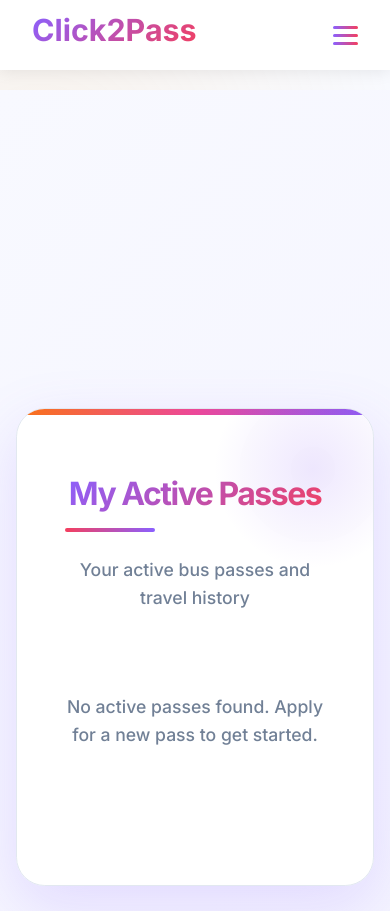
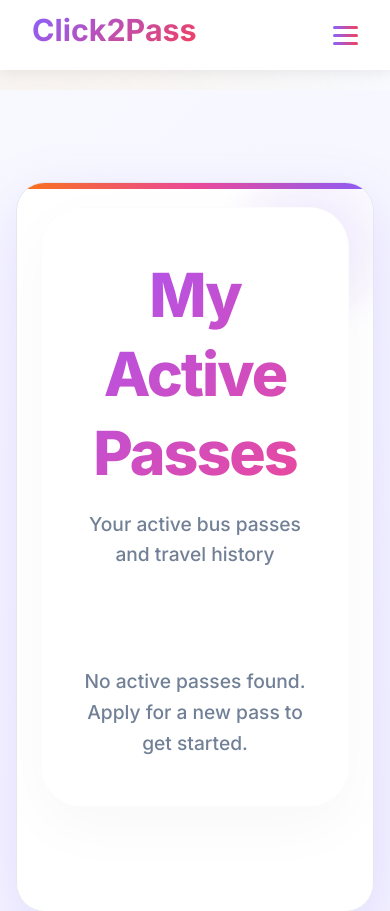
Before and after one commit to hanisah12/Click2Pass_React, a React (Vite) app in the folder frontend/: page /my-passes in a window 390 px wide. Shown: the top 911 px of the page. Built offline with nearby package versions, Linux system fonts and the light colour scheme.

Commit message:
feat: update LandingPage and MyPasses components for improved layout and styling; enhance CSS for better visual presentation and responsiveness

```diff
--- a/frontend/src/pages/LandingPage.jsx
+++ b/frontend/src/pages/LandingPage.jsx
@@ -15,14 +15,16 @@ const LandingPage = () => {
       <div className="hero-section">
         <div className="hero-content animate-fade-in">
           <div className="city-badge">
-            <MapPinned size={14} className="city-badge-icon" /> Exclusively for Chennai
+            <MapPinned size={14} className="city-badge-icon" /> Exclusively for
+            Chennai
           </div>
           <h1>Seamless Travel. Instant Passes.</h1>
-          <p>
-            Get your monthly bus passes in just a few clicks. Welcome to
-            Click2Pass, your digital solution for easy commuting in
-            <strong> Chennai</strong>.
-          </p>
+          <div className="p-1" >
+            <p >
+              Get your monthly bus passes in just a few clicks. Welcome to
+              Click2Pass, your digital solution for easy commuting in Chennai .
+            </p>
+          </div>
           <button onClick={() => navigate("/form")} className="hero-cta">
             Apply for Your Pass Now
           </button>
--- a/frontend/src/pages/MyPasses.jsx
+++ b/frontend/src/pages/MyPasses.jsx
@@ -20,7 +20,7 @@ const MyPasses = () => {
     till.setHours(0, 0, 0, 0);
     const diffTime = till - today;
     const diffDays = Math.ceil(diffTime / (1000 * 60 * 60 * 24));
-    return diffDays > 0 ? diffDays : 0;
+    return diffDays;
   };
 
   const getPassTypeLabel = (passType) => {
@@ -33,10 +33,12 @@ const MyPasses = () => {
       <div className="main-layout">
         <main className="content">
           <section className="my-passes-section">
-            <h2 className="section-title">My Active Passes</h2>
+            <div className="section-header">
+              <h2 className="section-title-1">My Active Passes</h2>
               <p className="section-subtitle">
                 Your active bus passes and travel history
               </p>
+            </div>
 
             <div id="passesContainer">
               {passes.length === 0 ? (
@@ -47,16 +49,20 @@ const MyPasses = () => {
                   No active passes found. Apply for a new pass to get started.
                 </p>
               ) : (
-                passes.map((pass) => (
-                  <div key={pass.id} className="pass-card">
+                passes.map((pass) => {
+                  const daysRemaining = getDaysRemaining(pass.validTill);
+                  const isExpired = daysRemaining < 0;
+
+                  return (
+                    <div key={pass.id} className={`pass-card ${isExpired ? "expired-card" : ""}`}>
                       <div className="pass-card-top-line"></div>
 
                       <div className="pass-card-header">
                         <h3 className="pass-title">
                           {getPassTypeLabel(pass.passType)}
                         </h3>
-                      <div className="pass-days-badge">
-                        {getDaysRemaining(pass.validTill)} Days Remaining
+                        <div className={`pass-days-badge ${isExpired ? "badge-expired" : ""}`}>
+                          {isExpired ? "Expired" : `${daysRemaining} Days Remaining`}
                         </div>
                       </div>
 
@@ -82,7 +88,8 @@ const MyPasses = () => {
                         </div>
                       </div>
                     </div>
-                ))
+                  );
+                })
               )}
             </div>
           </section>
--- a/frontend/src/style/landing-page.css
+++ b/frontend/src/style/landing-page.css
@@ -34,6 +34,14 @@
   /* margin-top: 80px; */
   /* padding-top: 80px;
   width: 100%; */
+
+}
+
+.p-1{
+  /* text-align: center; */
+  display: flex;
+  justify-content: center;
+  padding-bottom: 20px;
 }
 
 .hero-section::before {
--- a/frontend/src/style/my-passes.css
+++ b/frontend/src/style/my-passes.css
@@ -2,42 +2,54 @@
   min-height: 100vh;
   position: relative;
   overflow-x: hidden;
-  padding-top: 100px;
   background: linear-gradient(135deg, #f8f9ff 0%, #f1f0ff 100%);
 }
 
 .my-passes-section {
-  max-width: 1000px;
-  margin: 0 auto 4rem;
+  max-width: 1100px;
+  margin: 0 auto 5rem;
   padding: 0 1.5rem;
   position: relative;
   z-index: 1;
 }
 
-.section-title {
-  font-size: 3.5rem;
+/* Main white container effect from image */
+.my-passes-section {
+  background: #ffffff;
+  border-radius: 60px;
+  padding: 5rem 3rem;
+  box-shadow: 0 20px 60px rgba(0, 0, 0, 0.03);
+  border: 1px solid rgba(0, 0, 0, 0.01);
+}
+
+.section-header {
+  text-align: center;
+  margin-bottom: 4rem;
+}
+
+.section-title-1 {
+  font-size: 3.8rem;
   font-weight: 800;
-  background: linear-gradient(135deg, #8a60ff, #f43f5e);
+  background: linear-gradient(135deg, #a855f7, #ec4899);
   -webkit-background-clip: text;
   -webkit-text-fill-color: transparent;
   background-clip: text;
-  margin-bottom: 0.75rem;
-  letter-spacing: -1.5px;
-  text-align: center;
+  margin-bottom: 1rem;
+  letter-spacing: -2px;
 }
 
 .section-subtitle {
   color: #718096;
-  font-size: 1.1rem;
+  font-size: 1.2rem;
   font-weight: 500;
-  margin-bottom: 3rem;
-  text-align: center;
+  max-width: 600px;
+  margin: 0 auto;
 }
 
 #passesContainer {
   display: grid;
-  gap: 2.5rem;
-  max-width: 850px;
+  gap: 3rem;
+  max-width: 950px;
   margin: 0 auto;
 }
 
@@ -45,35 +57,55 @@
   background: #ffffff;
   border-radius: 40px;
   padding: 0;
-  box-shadow: 0 15px 45px rgba(138, 96, 255, 0.08);
+  box-shadow: 0 15px 40px rgba(138, 96, 255, 0.06);
   transition: all 0.4s cubic-bezier(0.4, 0, 0.2, 1);
   overflow: hidden;
-  border: 1px solid rgba(255, 255, 255, 0.8);
+  border: 1px solid #f1f5f9;
   position: relative;
 }
 
 .pass-card:hover {
-  transform: translateY(-8px);
-  box-shadow: 0 25px 60px rgba(138, 96, 255, 0.15);
+  transform: translateY(-8px) scale(1.01);
+  box-shadow: 0 30px 70px rgba(138, 96, 255, 0.12);
 }
 
 .pass-card-top-line {
-  height: 6px;
-  background: linear-gradient(90deg, #8a60ff, #f43f5e);
+  height: 8px;
+  background: linear-gradient(90deg, #f43f5e, #fb923c, #fcd34d);
   width: 100%;
+}
+
+/* Expired Card Styles */
+.expired-card {
+  background: #fcfcfc;
+  opacity: 0.85;
+}
+
+.expired-card .pass-card-top-line {
+  background: #94a3b8;
+}
+
+.expired-card .pass-title {
+  background: none;
+  -webkit-text-fill-color: initial;
+  color: #94a3b8;
+}
+
+.badge-expired {
+  color: #f43f5e !important;
 }
 
 .pass-card-header {
   display: flex;
   justify-content: space-between;
   align-items: center;
-  padding: 2.5rem 3.5rem 1rem;
+  padding: 2.8rem 4rem 1.2rem;
 }
 
 .pass-title {
-  font-size: 2.2rem;
+  font-size: 2.4rem;
   font-weight: 800;
-  background: linear-gradient(135deg, #8a60ff, #f43f5e);
+  background: linear-gradient(135deg, #ec4899, #8b5cf6);
   -webkit-background-clip: text;
   -webkit-text-fill-color: transparent;
   background-clip: text;
@@ -82,29 +114,31 @@
 
 .pass-days-badge {
   color: #10b981;
-  font-size: 1.1rem;
+  font-size: 1.2rem;
   font-weight: 700;
 }
 
 .pass-card-body {
-  padding: 1rem 3.5rem 3rem;
+  padding: 1.2rem 4rem 3.5rem;
 }
 
 .pass-dates {
   display: grid;
   grid-template-columns: 1fr 1fr;
-  gap: 2rem;
-  margin-bottom: 2.5rem;
+  gap: 4rem;
+  margin-bottom: 3rem;
   position: relative;
+  padding-bottom: 2rem;
+  border-bottom: 1px solid #f1f5f9;
 }
 
-/* Vertical dashed line effect from image */
+/* Vertical dashed line effect */
 .pass-dates::after {
   content: "";
   position: absolute;
   right: -2rem;
-  top: -10%;
-  height: 120%;
+  top: 10%;
+  height: 80%;
   width: 1px;
   border-right: 1px dashed #e2e8f0;
 }
@@ -112,71 +146,72 @@
 .date-group {
   display: flex;
   flex-direction: column;
-  gap: 0.5rem;
+  gap: 0.6rem;
 }
 
 .date-label {
-  color: #718096;
-  font-size: 1rem;
+  color: #94a3b8;
+  font-size: 1.1rem;
   font-weight: 500;
   margin: 0;
 }
 
 .date-value {
   color: #1a202c;
-  font-size: 1.25rem;
+  font-size: 1.4rem;
   font-weight: 800;
   margin: 0;
 }
 
-.pass-button-container {
-  margin-top: 1rem;
-}
-
 .btn-view-pass {
   width: 100%;
-  padding: 1.5rem;
-  background: linear-gradient(90deg, #8a60ff, #f43f5e);
+  padding: 1.6rem;
+  background: linear-gradient(90deg, #a855f7, #ec4899);
   color: white;
   border: none;
-  border-radius: 50px;
-  font-size: 1.25rem;
+  border-radius: 25px;
+  font-size: 1.3rem;
   font-weight: 700;
   cursor: pointer;
   transition: all 0.4s cubic-bezier(0.4, 0, 0.2, 1);
-  box-shadow: 0 10px 25px rgba(244, 63, 94, 0.2);
+  box-shadow: 0 10px 30px rgba(236, 72, 153, 0.25);
 }
 
 .btn-view-pass:hover {
-  transform: translateY(-3px);
-  box-shadow: 0 15px 35px rgba(244, 63, 94, 0.3);
-  filter: brightness(1.05);
+  transform: translateY(-4px);
+  box-shadow: 0 18px 45px rgba(236, 72, 153, 0.35);
+  filter: brightness(1.1);
 }
 
-/* Custom separator line at bottom of dates */
-.pass-dates {
-  padding-bottom: 1.5rem;
-  border-bottom: 1px solid #f7fafc;
+@media (max-width: 992px) {
+  .my-passes-section {
+    padding: 3rem 2rem;
+    border-radius: 40px;
+  }
 }
 
 @media (max-width: 768px) {
   .section-title {
-    font-size: 2.5rem;
+    font-size: 2.8rem;
   }
 
   .pass-card-header {
-    padding: 2rem 2rem 1rem;
+    padding: 2.2rem 2.2rem 1rem;
     flex-direction: column;
     align-items: flex-start;
-    gap: 0.5rem;
+    gap: 0.8rem;
   }
 
   .pass-title {
-    font-size: 1.8rem;
+    font-size: 1.9rem;
   }
 
   .pass-card-body {
-    padding: 1rem 2rem 2rem;
+    padding: 1.2rem 2.2rem 2.5rem;
+  }
+
+  .pass-dates {
+    gap: 2rem;
   }
 
   .pass-dates::after {
```
Lines whose indentation alone changed are shown as unchanged.
